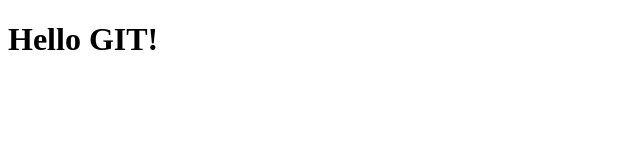
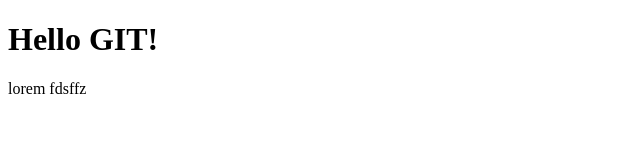
Before and after one commit to magkuna/git-course-4, a plain HTML site: page index.html in a window 1280 px wide. Shown: the whole page, without its empty margins (0-640 px from the left). Drawn offline with Linux system fonts and the light colour scheme.

Commit message:
added paragraph into index.html

```diff
--- a/index.html
+++ b/index.html
@@ -8,5 +8,9 @@
 </head>
 <body>
     <h1> Hello GIT! </h1>
+
+    <p>
+        lorem fdsffz
+    </p>
 </body>
 </html>
```
